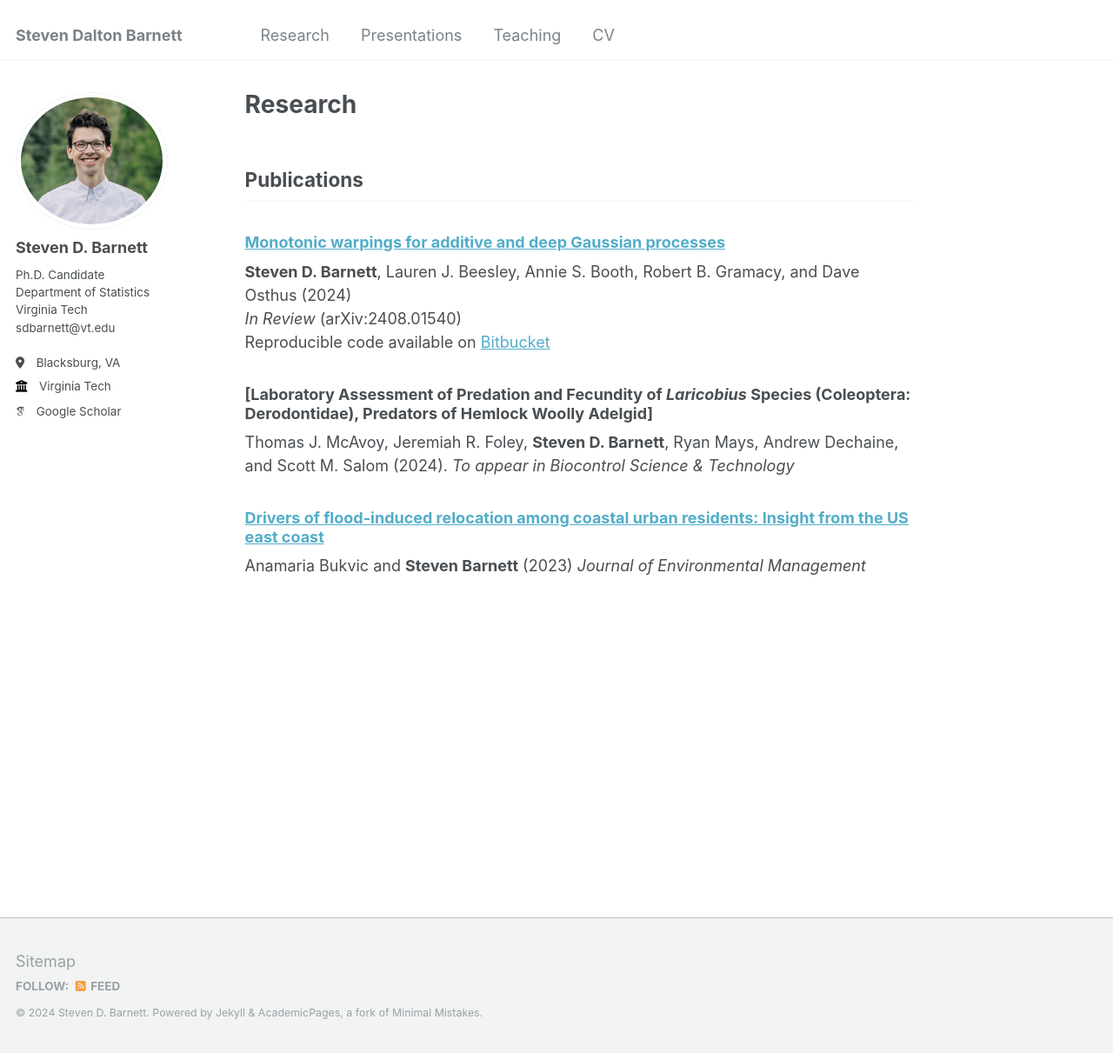
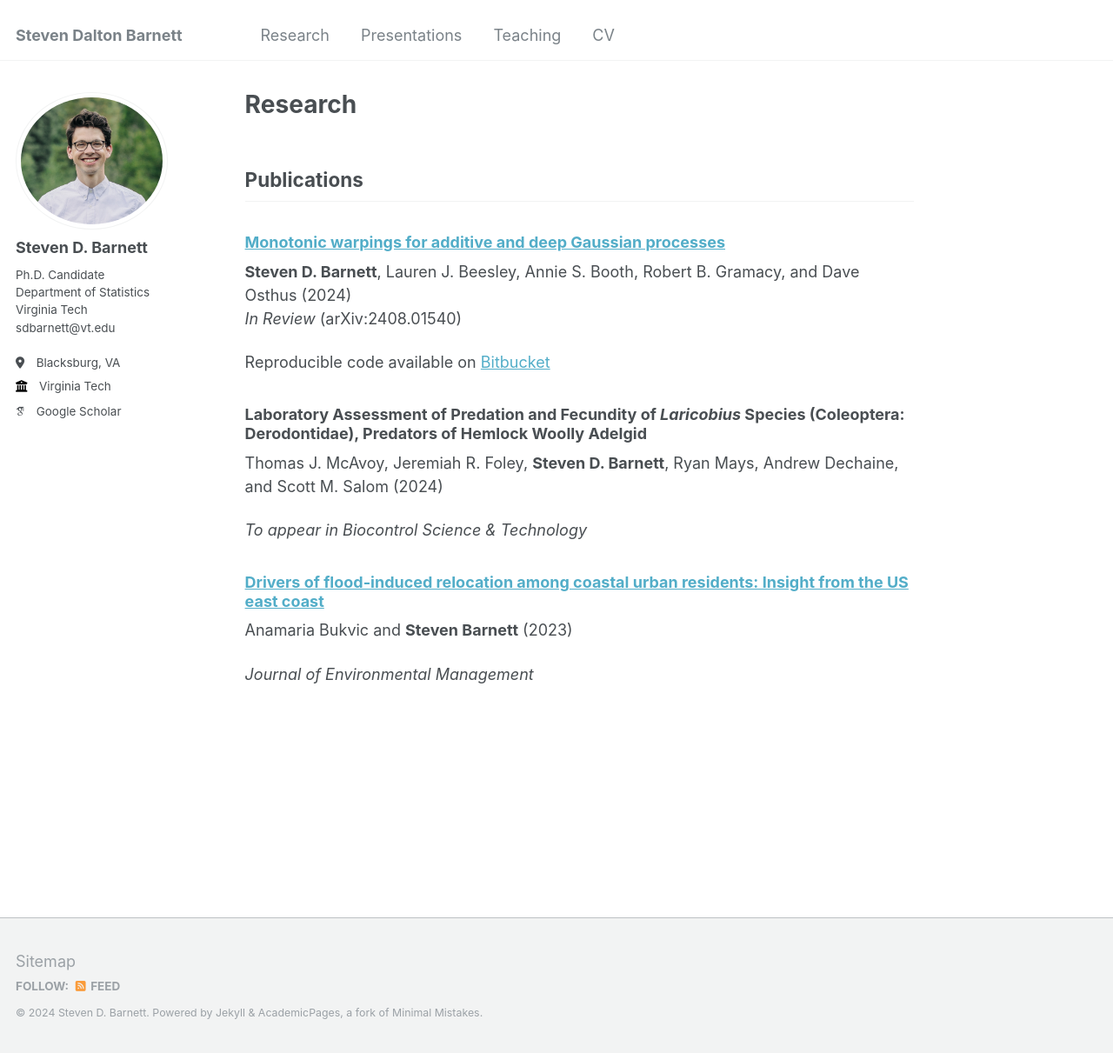
Before and after one commit to stevendbarnett/stevendbarnett.github.io, a Jekyll site: the page built from _pages/research.md, in a window 1280 px wide and 1211 px high. Shown: the whole window at 87% size. Built offline with Jekyll 4.4.1, drawn with Linux system fonts in a browser that asks for light colours; some web fonts are replaced.

Commit message:
fixing some format

```diff
--- a/_pages/research.md
+++ b/_pages/research.md
@@ -11,14 +11,17 @@ Publications
 
 **Steven D. Barnett**, Lauren J. Beesley, Annie S. Booth, Robert B. Gramacy, and Dave Osthus (2024)
 *In Review* (arXiv:2408.01540)
+
 Reproducible code available on [Bitbucket](https://bitbucket.org/gramacylab/deepgp-ex/)
 
-### [Laboratory Assessment of Predation and Fecundity of *Laricobius* Species (Coleoptera: Derodontidae), Predators of Hemlock Woolly Adelgid]
+### Laboratory Assessment of Predation and Fecundity of *Laricobius* Species (Coleoptera: Derodontidae), Predators of Hemlock Woolly Adelgid
 
-Thomas J. McAvoy, Jeremiah R. Foley, **Steven D. Barnett**, Ryan Mays, Andrew Dechaine, and Scott M. Salom (2024).
+Thomas J. McAvoy, Jeremiah R. Foley, **Steven D. Barnett**, Ryan Mays, Andrew Dechaine, and Scott M. Salom (2024)
+
 *To appear in Biocontrol Science & Technology*
 
 ### [Drivers of flood-induced relocation among coastal urban residents: Insight from the US east coast](https://doi.org/10.1016/j.jenvman.2022.116429)
 
 Anamaria Bukvic and **Steven Barnett** (2023)
+
 *Journal of Environmental Management*
```
